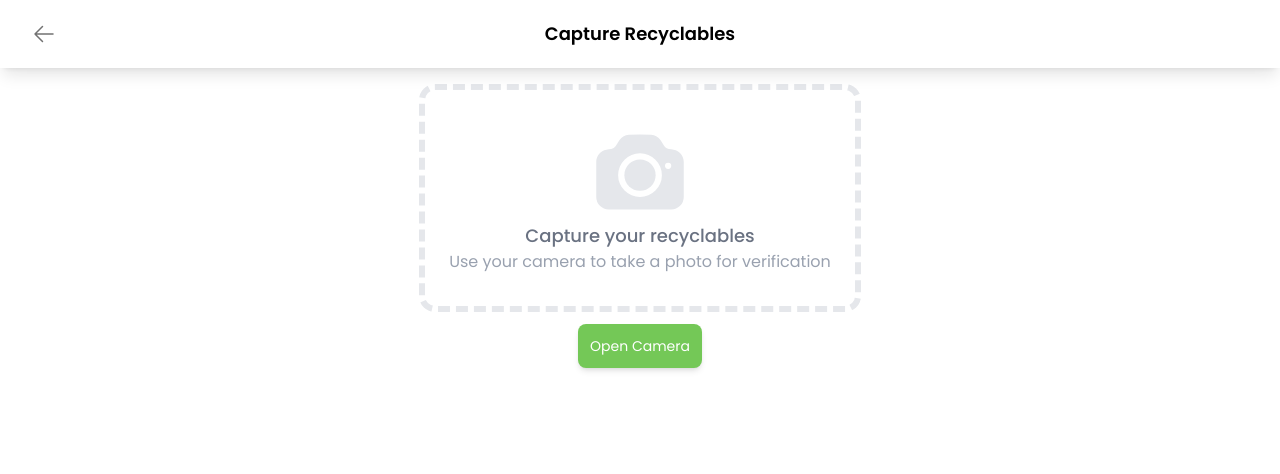
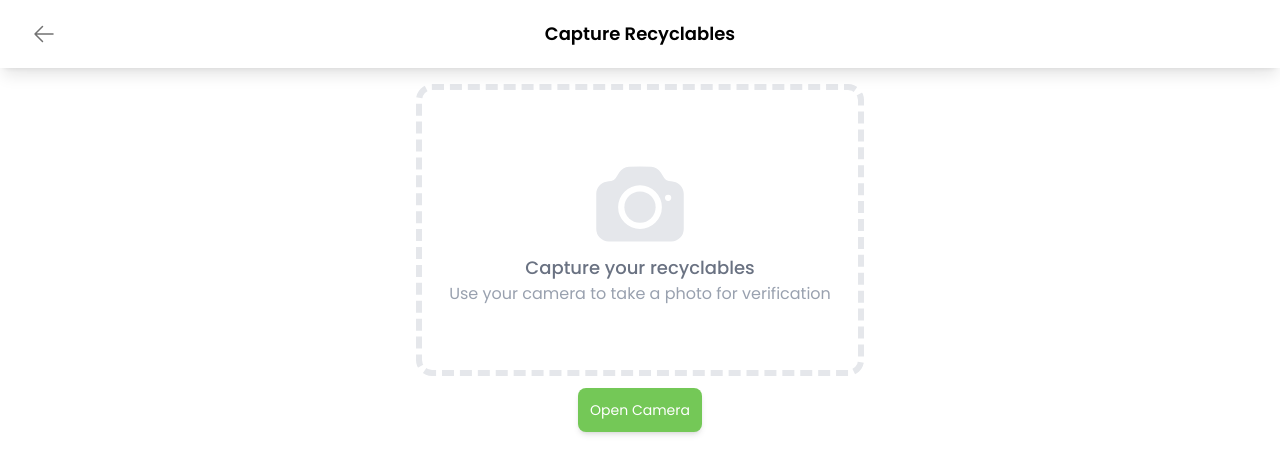
Before and after one commit to kentvillalun/ecoprofit, a Next.js app in the folder frontend/: page /capture in a window 1280 px wide. Shown: the top 474 px of the page. Built offline with nearby package versions, Linux system fonts and the light colour scheme.

Commit message:
Implement the camera usage

```diff
--- a/frontend/src/app/(resident)/capture/page.jsx
+++ b/frontend/src/app/(resident)/capture/page.jsx
@@ -3,7 +3,7 @@
 import { ResidentHeader } from "@/components/navigation/ResidentHeader";
 import { CameraIcon, CheckCircleIcon } from "@heroicons/react/24/solid";
 import { XCircleIcon } from "@heroicons/react/24/outline";
-import { useState } from "react";
+import { useEffect, useRef, useState } from "react";
 import { Poppins } from "next/font/google";
 
 const poppins = Poppins({
@@ -12,9 +12,77 @@ const poppins = Poppins({
 });
 
 export default function CapturePage() {
-  const [isCaptured, setIsCaptured] = useState(false);
+  const [capturedImageUrl, setCapturedImageUrl] = useState(null);
   const [isReady, setIsReady] = useState(false);
   const [isSumbit, setIsSubmit] = useState(false);
+  const [permissionMessage, setPermissionMessage] = useState("");
+  const fileInputRef = useRef(null);
+
+  const isCaptured = Boolean(capturedImageUrl);
+
+  useEffect(() => {
+    return () => {
+      if (capturedImageUrl) {
+        URL.revokeObjectURL(capturedImageUrl);
+      }
+    };
+  }, [capturedImageUrl]);
+
+  const openCamera = async () => {
+    setPermissionMessage("");
+
+    if (!fileInputRef.current) {
+      return;
+    }
+
+    if (!navigator.mediaDevices?.getUserMedia) {
+      fileInputRef.current.click();
+      return;
+    }
+
+    try {
+      const stream = await navigator.mediaDevices.getUserMedia({
+        video: { facingMode: { ideal: "environment" } },
+      });
+
+      stream.getTracks().forEach((track) => track.stop());
+      fileInputRef.current.click();
+    } catch (error) {
+      if (
+        error?.name === "NotAllowedError" ||
+        error?.name === "PermissionDeniedError" ||
+        error?.name === "SecurityError"
+      ) {
+        setPermissionMessage(
+          "Camera permission was denied. Please allow access and try again."
+        );
+        return;
+      }
+
+      fileInputRef.current.click();
+    }
+  };
+
+  const handleImageChange = (event) => {
+    const file = event.target.files?.[0];
+
+    if (!file) {
+      return;
+    }
+
+    setPermissionMessage("");
+    setIsReady(false);
+
+    setCapturedImageUrl((currentUrl) => {
+      if (currentUrl) {
+        URL.revokeObjectURL(currentUrl);
+      }
+
+      return URL.createObjectURL(file);
+    });
+
+    event.target.value = "";
+  };
 
   return (
     <main className={`${poppins.className}`}>
@@ -38,7 +106,28 @@ export default function CapturePage() {
       )}
       <section className="absolute left-0 right-0 top-18 h-[calc(100dvh-72px)] p-3 flex flex-col gap-6 overflow-y-auto pb-[calc(120px+env(safe-area-inset-bottom))]">
         <div className="flex flex-col items-center gap-3">
-          <div className="flex flex-col items-center px-6 py-8 border-6 border-dashed rounded-2xl border-gray-200 text-center">
+          <input
+            ref={fileInputRef}
+            type="file"
+            accept="image/*"
+            capture="environment"
+            className="hidden"
+            onChange={handleImageChange}
+          />
+          <button
+            type="button"
+            className="w-full max-w-md overflow-hidden rounded-2xl border-6 border-dashed border-gray-200 text-center"
+            onClick={openCamera}
+          >
+            <div className="flex min-h-70 flex-col items-center justify-center px-6 py-8">
+              {isCaptured ? (
+                <img
+                  src={capturedImageUrl}
+                  alt="Captured recyclables"
+                  className="h-full max-h-80 w-full rounded-xl object-cover"
+                />
+              ) : (
+                <>
                   <CameraIcon className="h-25 fill-gray-200" />
                   <p className="font-medium text-gray-500 text-lg">
                     Capture your recyclables
@@ -46,10 +135,21 @@ export default function CapturePage() {
                   <p className="text-gray-400">
                     Use your camera to take a photo for verification
                   </p>
+                </>
+              )}
             </div>
+          </button>
+          {permissionMessage && (
+            <p className="max-w-md px-2 text-center text-sm text-red-500">
+              {permissionMessage}
+            </p>
+          )}
           {isCaptured ? (
-            <div className="flex flex-row gap-4">
-              <button className=" text-[#727272] p-3 rounded-lg text-sm shadow-md min-w-27">
+            <div className="flex w-full max-w-md flex-col gap-3 sm:flex-row">
+              <button
+                className="text-[#727272] p-3 rounded-lg text-sm shadow-md min-w-27 bg-white"
+                onClick={openCamera}
+              >
                 Retake
               </button>
               <button
@@ -62,7 +162,7 @@ export default function CapturePage() {
           ) : (
             <button
               className="bg-[#74C857] text-white p-3 rounded-lg text-sm shadow-md min-w-27"
-              onClick={() => setIsCaptured(true)}
+              onClick={openCamera}
             >
               Open Camera
             </button>
```
Lines whose indentation alone changed are shown as unchanged.
